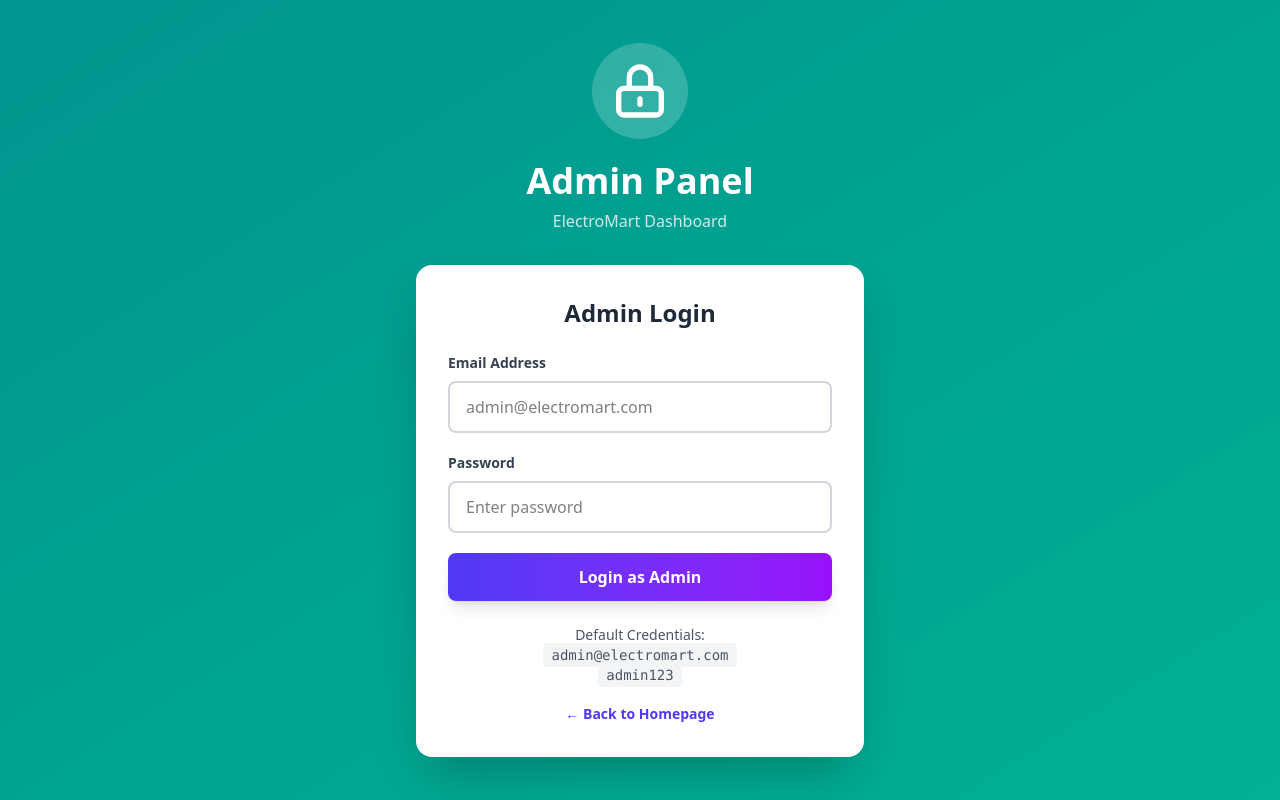
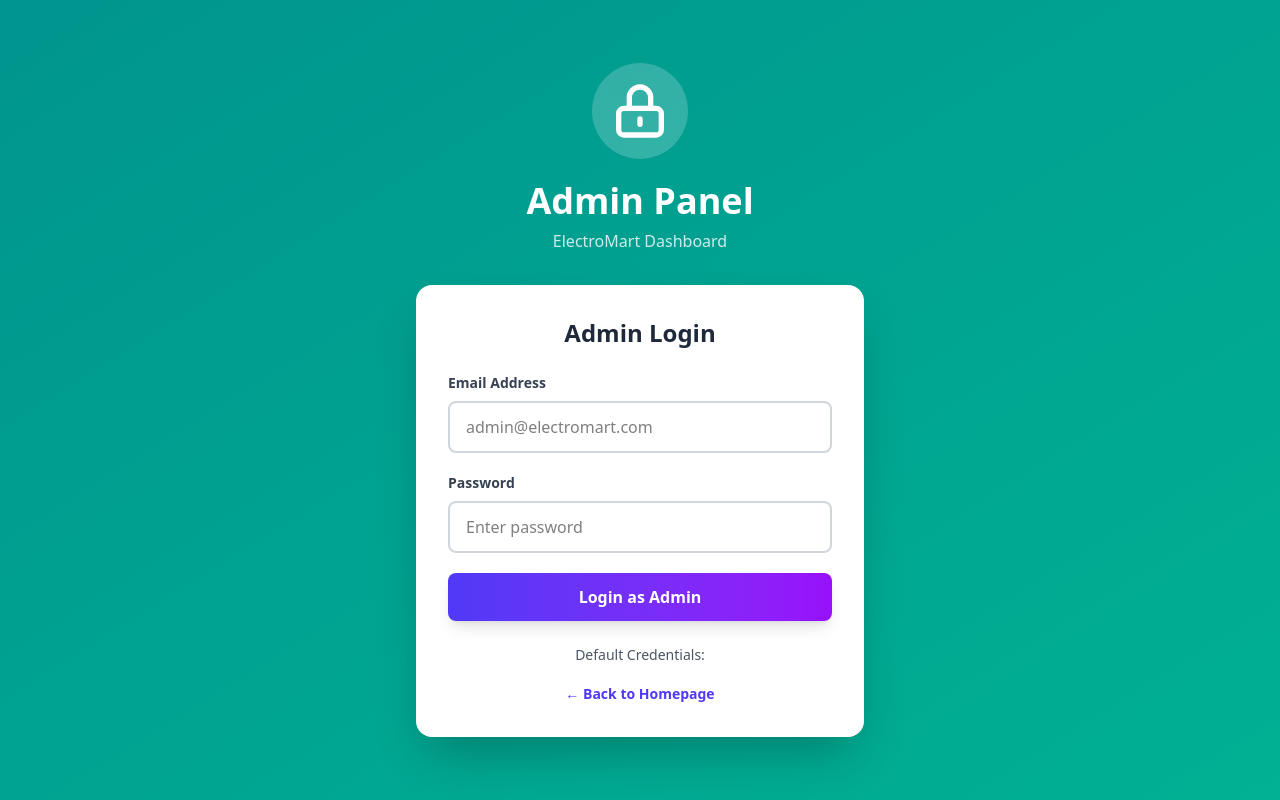
Before and after one commit to jutonacherjay/ElectroMart, a React (Vite) app in the folder frontend/: page /admin/login in a window 1280 px wide. Built offline with nearby package versions, Linux system fonts and the light colour scheme.

Commit message:
update AdminLogin

```diff
--- a/frontend/src/pages/AdminLogin.jsx
+++ b/frontend/src/pages/AdminLogin.jsx
@@ -96,9 +96,9 @@ export default function AdminLogin() {
           <div className="mt-6 text-center">
             <p className="text-sm text-gray-600">
               Default Credentials: <br />
-              <span className="font-mono bg-gray-100 px-2 py-1 rounded">admin@electromart.com</span>
+              {/* <span className="font-mono bg-gray-100 px-2 py-1 rounded">admin@electromart.com</span>
               <br />
-              <span className="font-mono bg-gray-100 px-2 py-1 rounded">admin123</span>
+              <span className="font-mono bg-gray-100 px-2 py-1 rounded">admin123</span> */}
             </p>
           </div>
 
```
